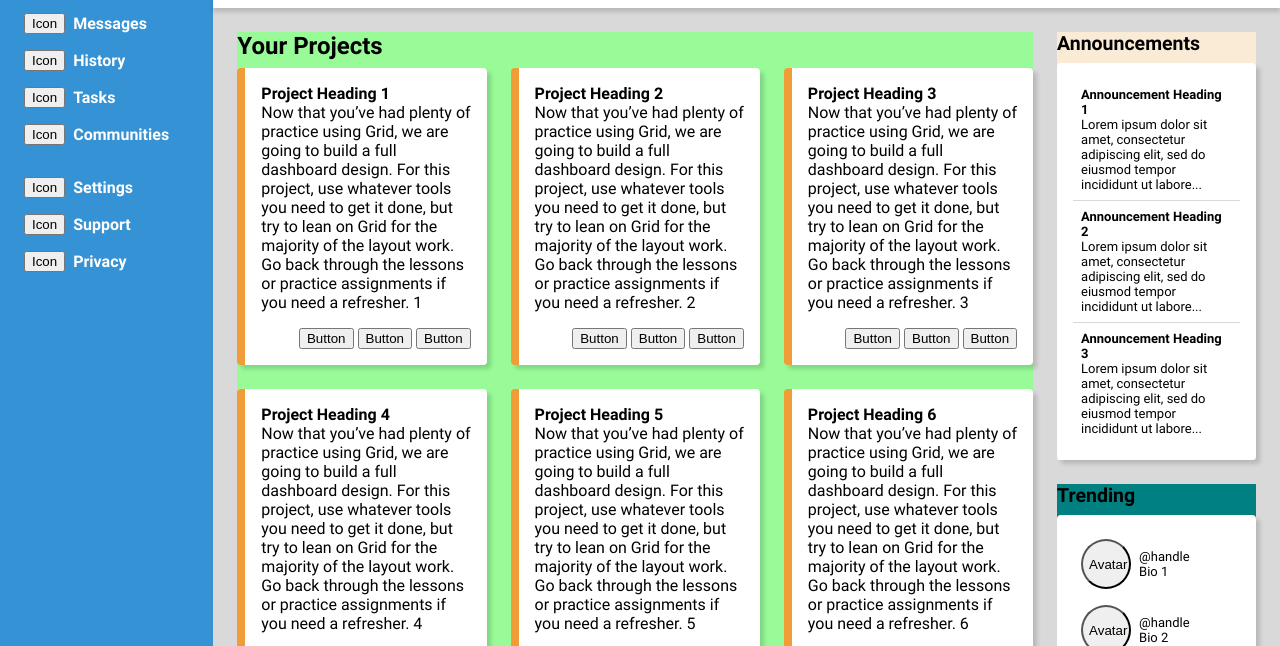
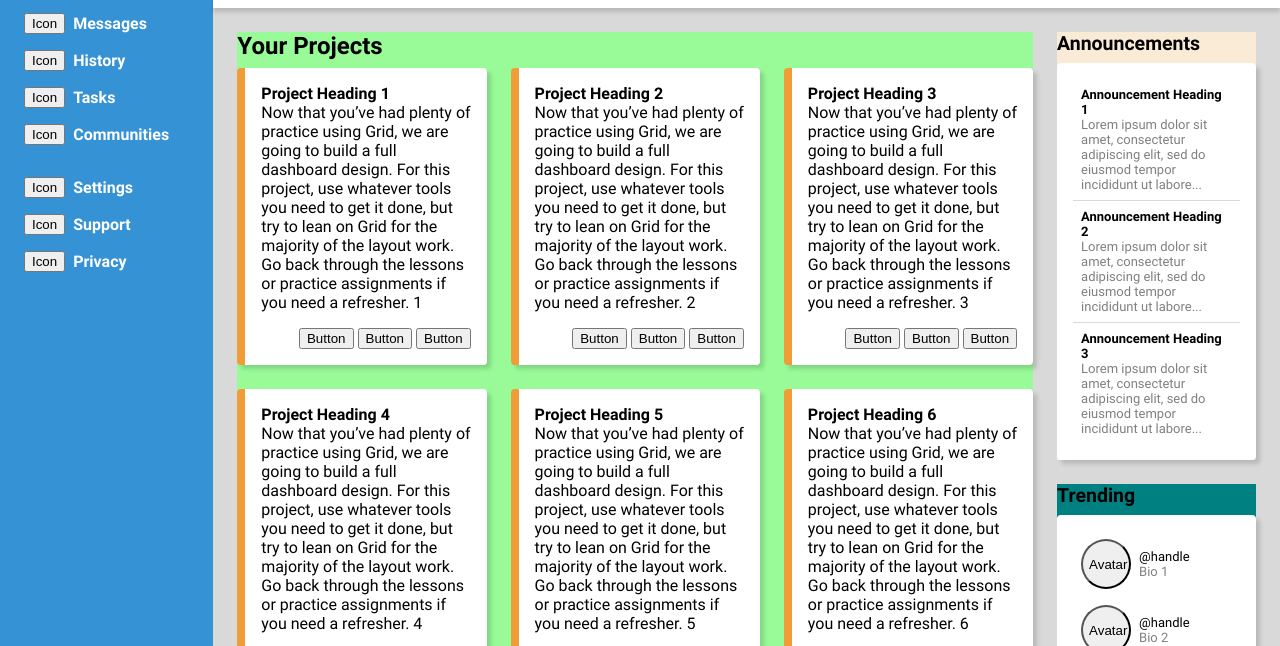
Before and after one commit to gibbonhug/dashboard, a plain HTML site: page index.html in a window 1280 px wide. Shown: the part 148-794 px from the top of the page. Drawn offline with Linux system fonts and the light colour scheme.

Commit message:
Change color of trending & announcement text

```diff
--- a/scss/style.scss
+++ b/scss/style.scss
@@ -170,6 +170,9 @@ $project-border: hsl(33, 86%, 58%);
         .announcement-item,
         .trending-item {
             padding: 0.5rem;
+            .subsection-text {
+                color: $accent-gray-font
+            }
         }
         #announcement-subsection {
             grid-column: 2;
```
Also changed, not shown: css/style.css.
